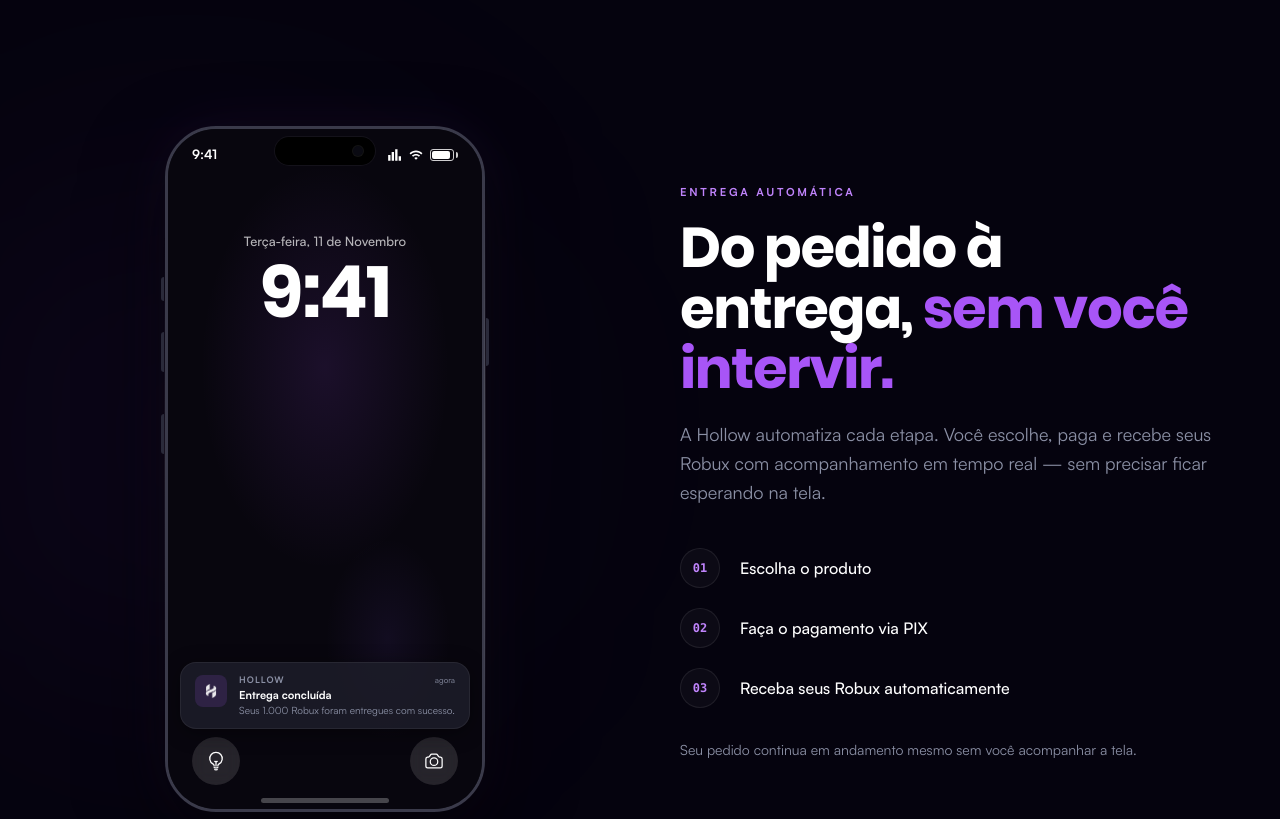
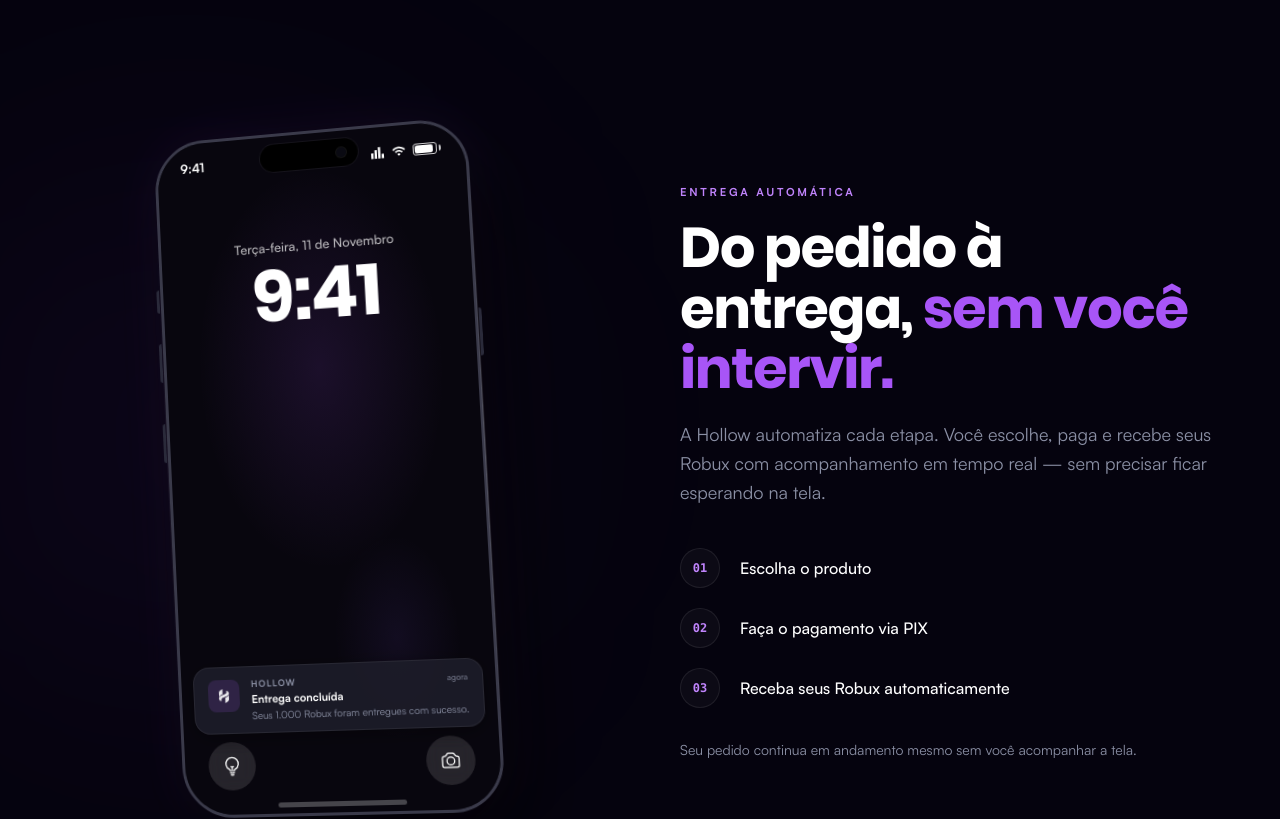
Before and after one commit to haise202020/hollow, a Next.js app: page / in a window 1280 px wide. Shown: the part 940-1759 px from the top of the page. Built offline with nearby package versions, Linux system fonts and the light colour scheme; no server answers.

Commit message:
Atualização do projeto

```diff
--- a/src/components/HomeProof.tsx
+++ b/src/components/HomeProof.tsx
@@ -14,6 +14,9 @@ const NOTIFICATIONS = [
 ];
 
 type NotifItem = (typeof NOTIFICATIONS)[number] & { key: number; entering: boolean };
+
+/* ─── Inclinação inicial 3D (perspectiva premium) ─── */
+const BASE_ROTATION = { x: 2, y: -7, z: -3 };
 
 /* ─── Single notification card in the stack ─── */
 function NotifCard({
@@ -104,7 +107,7 @@ function DynamicIsland() {
 /* ─── Interactive 3D Phone with Lock Screen ─── */
 function PhoneMockup() {
   const phoneRef = useRef<HTMLDivElement>(null);
-  const [rotation, setRotation] = useState({ x: 0, y: 0 });
+  const [rotation, setRotation] = useState({ x: BASE_ROTATION.x, y: BASE_ROTATION.y });
   const [stack, setStack] = useState<NotifItem[]>([]);
   const nextKey = useRef(0);
   const notifCycleIndex = useRef(0);
@@ -124,7 +127,7 @@ function PhoneMockup() {
   }, []);
 
   const handleMouseLeave = useCallback(() => {
-    setRotation({ x: 0, y: 0 });
+    setRotation({ x: BASE_ROTATION.x, y: BASE_ROTATION.y });
   }, []);
 
   // Notification stack cycle: new enters at top from above, old ones shift down, max 3
@@ -173,12 +176,12 @@ function PhoneMockup() {
         ref={phoneRef}
         className="relative transition-transform duration-300 ease-out"
         style={{
-          transform: `rotateX(${rotation.x}deg) rotateY(${rotation.y}deg)`,
+          transform: `rotateX(${rotation.x}deg) rotateY(${rotation.y}deg) rotateZ(${BASE_ROTATION.z}deg)`,
           transformStyle: "preserve-3d",
         }}
       >
         {/* Phone outer shell */}
-        <div className="relative overflow-hidden rounded-[3.2rem] border-[3px] border-[#3a3a4a] bg-[#0d0d14] shadow-[0_30px_80px_rgba(0,0,0,0.7),0_0_0_1px_rgba(255,255,255,0.03)_inset,0_0_60px_rgba(168,85,247,0.08)]">
+        <div className="relative overflow-hidden rounded-[3.2rem] border-[3px] border-[#3a3a4a] bg-[#0d0d14] shadow-[20px_40px_80px_rgba(0,0,0,0.7),0_0_0_1px_rgba(255,255,255,0.03)_inset,0_0_60px_rgba(168,85,247,0.08)]">
           <div
             aria-hidden
             className="pointer-events-none absolute inset-[2px] rounded-[3rem] border border-white/[0.03]"
```
